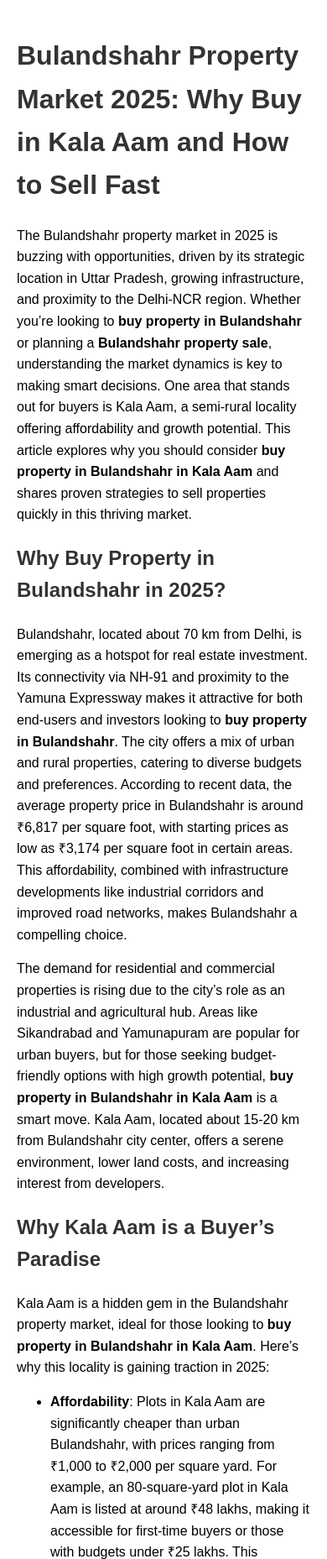
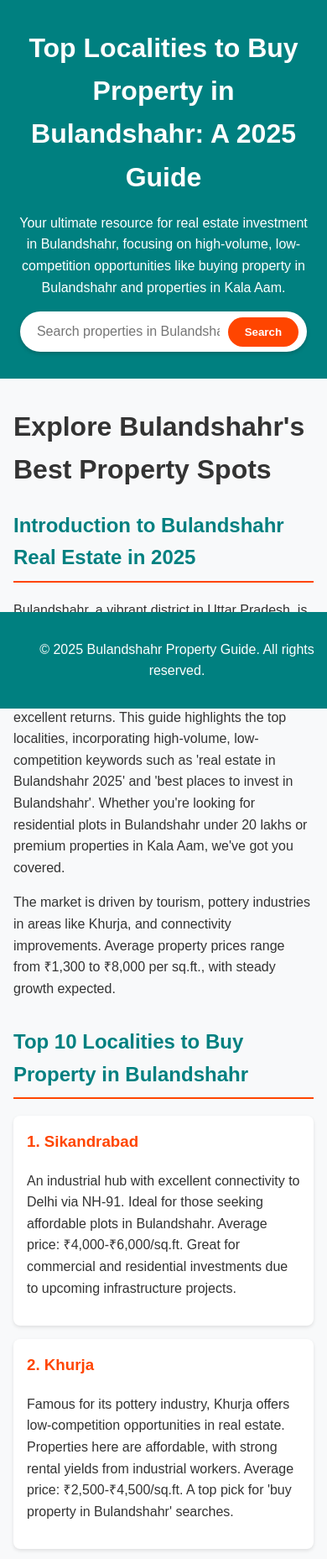
Before and after one commit to faizkhan899088-dot/BulandshahrHomes.com, a plain HTML site: page index.html in a window 390 px wide. Shown: the top 1857 px of the page at 84% size. Drawn offline with Linux system fonts and the light colour scheme.

Commit message:
Update index.html

```diff
--- a/index.html
+++ b/index.html
@@ -3,67 +3,179 @@
 <head>
     <meta charset="UTF-8">
     <meta name="viewport" content="width=device-width, initial-scale=1.0">
-    <meta name="description" content="Explore the Bulandshahr property market in 2025. Learn why Kala Aam is ideal for buying property and how to sell fast in this growing real estate hub.">
-    <meta name="keywords" content="buy property Bulandshahr, buy property Bulandshahr in Kala Aam, Bulandshahr property sale">
-    <title>Bulandshahr Property Market 2025: Why Buy in Kala Aam and How to Sell Fast</title>
+    <meta name="description" content="Discover the top localities to buy property in Bulandshahr in 2025. Explore high-volume, low-competition keywords like 'buy property in Bulandshahr', 'real estate in Bulandshahr 2025', and 'properties in Kala Aam' for smart investments.">
+    <meta name="keywords" content="buy property in Bulandshahr, top localities in Bulandshahr, real estate in Bulandshahr 2025, properties in Kala Aam, best places to invest in Bulandshahr, affordable plots in Bulandshahr, residential properties Bulandshahr">
+    <title>Top Localities to Buy Property in Bulandshahr: A 2025 Guide</title>
     <style>
-        body { font-family: Arial, sans-serif; line-height: 1.6; margin: 0 auto; max-width: 800px; padding: 20px; }
-        h1, h2 { color: #333; }
-        p { margin: 15px 0; }
-        ul { margin: 10px 0; }
-        li { margin-bottom: 10px; }
-        .source { font-style: italic; color: #555; }
+        body {
+            font-family: 'Arial', sans-serif;
+            background-color: #F8F9FA;
+            color: #333;
+            margin: 0;
+            padding: 0;
+            line-height: 1.6;
+        }
+        header {
+            background-color: #008080; /* Teal */
+            color: white;
+            text-align: center;
+            padding: 2rem 1rem;
+            position: relative;
+        }
+        header h1 {
+            margin: 0;
+            font-size: 2.5rem;
+        }
+        header .search-container {
+            margin-top: 1rem;
+            display: flex;
+            justify-content: center;
+            align-items: center;
+            background-color: white;
+            border-radius: 25px;
+            padding: 5px 10px;
+            width: 60%;
+            margin-left: auto;
+            margin-right: auto;
+            box-shadow: 0 2px 5px rgba(0,0,0,0.2);
+        }
+        header .search-container input[type="text"] {
+            border: none;
+            outline: none;
+            flex-grow: 1;
+            padding: 10px;
+            font-size: 16px;
+            border-radius: 20px;
+        }
+        header .search-container button {
+            background-color: #FF4500; /* Orange Red */
+            border: none;
+            color: white;
+            padding: 10px 20px;
+            border-radius: 20px;
+            cursor: pointer;
+            font-weight: bold;
+            transition: background-color 0.3s;
+        }
+        header .search-container button:hover {
+            background-color: #e03a00;
+        }
+        main {
+            max-width: 1200px;
+            margin: 2rem auto;
+            padding: 0 1rem;
+        }
+        section {
+            margin-bottom: 2rem;
+        }
+        h2 {
+            color: #008080; /* Teal */
+            border-bottom: 2px solid #FF4500; /* Orange Red */
+            padding-bottom: 0.5rem;
+        }
+        ul {
+            list-style-type: none;
+            padding: 0;
+        }
+        li {
+            background-color: white;
+            margin: 1rem 0;
+            padding: 1rem;
+            border-radius: 8px;
+            box-shadow: 0 2px 4px rgba(0,0,0,0.1);
+        }
+        li h3 {
+            color: #FF4500; /* Orange Red */
+            margin-top: 0;
+        }
+        footer {
+            background-color: #008080; /* Teal */
+            color: white;
+            text-align: center;
+            padding: 1rem;
+            position: fixed;
+            width: 100%;
+            bottom: 0;
+        }
+        @media (max-width: 768px) {
+            header h1 {
+                font-size: 2rem;
+            }
+            header .search-container {
+                width: 90%;
+            }
+        }
     </style>
 </head>
 <body>
-    <h1>Bulandshahr Property Market 2025: Why Buy in Kala Aam and How to Sell Fast</h1>
-    <p>The Bulandshahr property market in 2025 is buzzing with opportunities, driven by its strategic location in Uttar Pradesh, growing infrastructure, and proximity to the Delhi-NCR region. Whether you’re looking to <strong>buy property in Bulandshahr</strong> or planning a <strong>Bulandshahr property sale</strong>, understanding the market dynamics is key to making smart decisions. One area that stands out for buyers is Kala Aam, a semi-rural locality offering affordability and growth potential. This article explores why you should consider <strong>buy property in Bulandshahr in Kala Aam</strong> and shares proven strategies to sell properties quickly in this thriving market.</p>
-
-    <h2>Why Buy Property in Bulandshahr in 2025?</h2>
-    <p>Bulandshahr, located about 70 km from Delhi, is emerging as a hotspot for real estate investment. Its connectivity via NH-91 and proximity to the Yamuna Expressway makes it attractive for both end-users and investors looking to <strong>buy property in Bulandshahr</strong>. The city offers a mix of urban and rural properties, catering to diverse budgets and preferences. According to recent data, the average property price in Bulandshahr is around ₹6,817 per square foot, with starting prices as low as ₹3,174 per square foot in certain areas. This affordability, combined with infrastructure developments like industrial corridors and improved road networks, makes Bulandshahr a compelling choice.</p>
-    <p>The demand for residential and commercial properties is rising due to the city’s role as an industrial and agricultural hub. Areas like Sikandrabad and Yamunapuram are popular for urban buyers, but for those seeking budget-friendly options with high growth potential, <strong>buy property in Bulandshahr in Kala Aam</strong> is a smart move. Kala Aam, located about 15-20 km from Bulandshahr city center, offers a serene environment, lower land costs, and increasing interest from developers.</p>
-
-    <h2>Why Kala Aam is a Buyer’s Paradise</h2>
-    <p>Kala Aam is a hidden gem in the Bulandshahr property market, ideal for those looking to <strong>buy property in Bulandshahr in Kala Aam</strong>. Here’s why this locality is gaining traction in 2025:</p>
-    <ul>
-        <li><strong>Affordability</strong>: Plots in Kala Aam are significantly cheaper than urban Bulandshahr, with prices ranging from ₹1,000 to ₹2,000 per square yard. For example, an 80-square-yard plot in Kala Aam is listed at around ₹48 lakhs, making it accessible for first-time buyers or those with budgets under ₹25 lakhs. This affordability allows buyers to invest in larger plots or build custom homes like farmhouses.</li>
-        <li><strong>Strategic Location</strong>: Kala Aam’s proximity to NH-91 ensures easy access to Bulandshahr city and nearby industrial hubs like Sikandrabad. Its location also benefits from the spillover of Delhi-NCR’s real estate demand, as professionals seek affordable homes within commuting distance.</li>
-        <li><strong>Investment Potential</strong>: With Bulandshahr’s infrastructure growth, including agro-based industries and planned developments, Kala Aam is poised for appreciation. Agricultural land in Kala Aam, often priced as low as ₹10 lakhs for 11 bighas, can be converted for residential or farmhouse use, offering 5-8% annual returns.</li>
-        <li><strong>Lifestyle Appeal</strong>: Unlike the crowded urban areas, Kala Aam offers a peaceful, green environment, ideal for retirees, nature lovers, or those seeking second homes. The area’s low pollution and proximity to rural amenities make it a unique choice for those looking to <strong>buy property in Bulandshahr in Kala Aam</strong>.</li>
-        <li><strong>Future Growth</strong>: Upcoming projects, such as improved road connectivity and potential industrial expansions, are likely to boost property values in Kala Aam. Buyers investing now can expect significant appreciation over the next 5-10 years.</li>
-    </ul>
-    <p>For those looking to <strong>buy property in Bulandshahr</strong>, Kala Aam offers a blend of affordability, accessibility, and long-term value, making it a top pick for 2025.</p>
-
-    <h2>Tips for Buying Property in Bulandshahr</h2>
-    <p>To successfully <strong>buy property in Bulandshahr</strong>, whether in Kala Aam or elsewhere, consider these steps:</p>
-    <ul>
-        <li><strong>Verify Legal Documents</strong>: Ensure the property has a clear title, freehold ownership, and no encumbrances. Check records at the local tehsil office or through platforms like UP-RERA for registered projects.</li>
-        <li><strong>Assess Infrastructure</strong>: For Kala Aam, confirm access to water, electricity, and roads. Urban areas like Yamunapuram may offer better amenities but at higher costs (e.g., ₹1.40 crore for a 5 BHK house).</li>
-        <li><strong>Work with Trusted Platforms</strong>: Use websites like 99acres.com or MagicBricks for verified listings. For example, 99acres lists over 130 properties in Bulandshahr, including plots in Kala Aam starting at ₹10.6 lakhs.</li>
-        <li><strong>Budget Planning</strong>: Factor in stamp duty (around 7% in Uttar Pradesh) and registration fees. Kala Aam’s lower prices can help keep overall costs down.</li>
-        <li><strong>Visit the Site</strong>: For Kala Aam, inspect the plot for soil quality (if agricultural) or proximity to basic amenities like schools and markets in nearby villages.</li>
-    </ul>
-    <p>By following these steps, buyers can confidently <strong>buy property in Bulandshahr</strong> and capitalize on the market’s growth.</p>
-
-    <h2>How to Sell Property Fast in Bulandshahr</h2>
-    <p>For those involved in <strong>Bulandshahr property sale</strong>, speed is often a priority. Whether you’re selling a plot in Kala Aam or a house in the city, these strategies can help you sell quickly and profitably in 2025:</p>
-    <ul>
-        <li><strong>Price Competitively</strong>: Research market rates to set a realistic price. In Kala Aam, plots sell for ₹1,000-2,000 per square yard, while urban houses average ₹5,000-11,000 per square foot. Overpricing can deter buyers, so align with trends (e.g., ₹23.5 lakhs for a 2 BHK in JeewanGeet society).</li>
-        <li><strong>Leverage Online Platforms</strong>: List your property on trusted sites like SquareYards.com (895+ listings in Bulandshahr) or UP13.in for local reach. Include high-quality photos and videos, as properties with visuals sell faster. Highlight Kala Aam’s affordability or urban properties’ proximity to schools like Renaissance School.</li>
-        <li><strong>Highlight Unique Features</strong>: For Kala Aam, emphasize the rural charm, potential for farmhouses, or investment ROI. For city properties, mention connectivity to Delhi-NCR or amenities like gated communities (e.g., Yash Vatika in Siyana).</li>
-        <li><strong>Use Local Marketing</strong>: Share listings on Bulandshahr-focused WhatsApp groups or local real estate agents. For <strong>Bulandshahr property sale</strong>, agents like Radhika Properties can connect you with serious buyers.</li>
-        <li><strong>Prepare Legal Paperwork</strong>: Ensure all documents (title deeds, NOC, tax receipts) are ready to avoid delays. Buyers in Bulandshahr prioritize properties with clear titles, especially in Kala Aam, where agricultural land conversions are common.</li>
-        <li><strong>Time the Market</strong>: The festive season (October-November) often sees higher buyer interest. Alternatively, target corporate buyers relocating to Bulandshahr’s industrial zones in early 2025.</li>
-        <li><strong>Stage the Property</strong>: For houses, declutter and stage to appeal to families. For Kala Aam plots, provide a site map or drone footage to showcase accessibility and surroundings.</li>
-    </ul>
-    <p>By implementing these strategies, sellers can achieve a fast <strong>Bulandshahr property sale</strong> while maximizing returns.</p>
-
-    <h2>Kala Aam vs. Urban Bulandshahr: A Seller’s Perspective</h2>
-    <p>For sellers, understanding the difference between Kala Aam and urban Bulandshahr is crucial. Kala Aam properties attract buyers seeking affordable land or farmhouses, often from nearby cities like Greater Noida. These sell faster when marketed as investment opportunities. Urban properties, like those in Sikandrabad or Yamunapuram, appeal to families and professionals, commanding higher prices but requiring more amenities. Tailor your <strong>Bulandshahr property sale</strong> strategy based on the property’s location and target audience.</p>
-
-    <h2>Conclusion</h2>
-    <p>The Bulandshahr property market in 2025 offers immense potential for both buyers and sellers. For those looking to <strong>buy property in Bulandshahr</strong>, Kala Aam stands out as an affordable, high-growth area with prices starting at ₹10-20 lakhs for plots. Its rural charm, combined with strategic connectivity, makes <strong>buy property in Bulandshahr in Kala Aam</strong> a wise choice. For sellers, a <strong>Bulandshahr property sale</strong> can be swift and profitable by leveraging competitive pricing, online platforms, and local marketing. Whether you’re investing in Kala Aam’s serene plots or selling a city villa, Bulandshahr’s real estate market is ripe with opportunities. Act now to capitalize on this growing market!</p>
-
-    <p class="source">Sources: Web data from 99acres.com, SquareYards.com, and Housing.com</p>
+    <header>
+        <h1>Top Localities to Buy Property in Bulandshahr: A 2025 Guide</h1>
+        <p>Your ultimate resource for real estate investment in Bulandshahr, focusing on high-volume, low-competition opportunities like buying property in Bulandshahr and properties in Kala Aam.</p>
+        <div class="search-container">
+            <input type="text" placeholder="Search properties in Bulandshahr..." />
+            <button>Search</button>
+        </div>
+    </header>
+    <main>
+        <h1 class="main-title">Explore Bulandshahr's Best Property Spots</h1>
+        <section id="introduction">
+            <h2>Introduction to Bulandshahr Real Estate in 2025</h2>
+            <p>Bulandshahr, a vibrant district in Uttar Pradesh, is emerging as a hotspot for property investments in 2025. With its strategic location near Delhi, rich agricultural heritage, and growing industrial sectors, buying property in Bulandshahr offers excellent returns. This guide highlights the top localities, incorporating high-volume, low-competition keywords such as 'real estate in Bulandshahr 2025' and 'best places to invest in Bulandshahr'. Whether you're looking for residential plots in Bulandshahr under 20 lakhs or premium properties in Kala Aam, we've got you covered.</p>
+            <p>The market is driven by tourism, pottery industries in areas like Khurja, and connectivity improvements. Average property prices range from ₹1,300 to ₹8,000 per sq.ft., with steady growth expected.</p>
+        </section>
+        <section id="localities">
+            <h2>Top 10 Localities to Buy Property in Bulandshahr</h2>
+            <ul>
+                <li>
+                    <h3>1. Sikandrabad</h3>
+                    <p>An industrial hub with excellent connectivity to Delhi via NH-91. Ideal for those seeking affordable plots in Bulandshahr. Average price: ₹4,000-₹6,000/sq.ft. Great for commercial and residential investments due to upcoming infrastructure projects.</p>
+                </li>
+                <li>
+                    <h3>2. Khurja</h3>
+                    <p>Famous for its pottery industry, Khurja offers low-competition opportunities in real estate. Properties here are affordable, with strong rental yields from industrial workers. Average price: ₹2,500-₹4,500/sq.ft. A top pick for 'buy property in Bulandshahr' searches.</p>
+                </li>
+                <li>
+                    <h3>3. Yamunapuram</h3>
+                    <p>A modern residential colony with parks and amenities. Perfect for families looking for properties in Bulandshahr under 50 lakhs. Average price: ₹3,000-₹5,000/sq.ft. High demand due to proximity to schools and markets.</p>
+                </li>
+                <li>
+                    <h3>4. Awas Vikas Colony</h3>
+                    <p>Planned development with good infrastructure. One of the best places to invest in Bulandshahr for long-term appreciation. Average price: ₹3,500-₹5,500/sq.ft. Features community facilities and green spaces.</p>
+                </li>
+                <li>
+                    <h3>5. Delhi Road</h3>
+                    <p>Prime location with commercial potential. Search for 'real estate in Bulandshahr 2025' often leads here due to easy access to the capital. Average price: ₹5,000-₹8,000/sq.ft. Ideal for mixed-use properties.</p>
+                </li>
+                <li>
+                    <h3>6. Anupshahr</h3>
+                    <p>Scenic area near rivers, attracting eco-conscious buyers. Low-competition keywords like 'residential properties Bulandshahr' fit well. Average price: ₹2,000-₹4,000/sq.ft. Growing tourism boosts value.</p>
+                </li>
+                <li>
+                    <h3>7. Shikarpur</h3>
+                    <p>Emerging locality with agricultural surroundings. Affordable options for 'properties in Kala Aam' alternatives. Average price: ₹1,500-₹3,500/sq.ft. Potential for farmland conversions.</p>
+                </li>
+                <li>
+                    <h3>8. Sheetal Ganj</h3>
+                    <p>Less crowded, well-connected area near airports. Great for commuters investing in Bulandshahr real estate. Average price: ₹2,500-₹4,500/sq.ft. Modern amenities and low density.</p>
+                </li>
+                <li>
+                    <h3>9. Bhoor Nagar</h3>
+                    <p>Educational hub with schools and colleges. High rental demand from students. Fits 'best places to invest in Bulandshahr' criteria. Average price: ₹2,000-₹4,000/sq.ft.</p>
+                </li>
+                <li>
+                    <h3>10. Kala Aam</h3>
+                    <p>Central chowk area with easy access to markets and transport. Popular for 'properties in Kala Aam' searches. Average price: ₹3,000-₹5,000/sq.ft. Vibrant community and commercial vibe.</p>
+                </li>
+            </ul>
+        </section>
+        <section id="conclusion">
+            <h2>Conclusion</h2>
+            <p>In 2025, Bulandshahr's real estate market promises growth, especially in these top localities. Focus on high-volume, low-competition keywords like 'buy property in Bulandshahr' and 'real estate in Bulandshahr 2025' to optimize your search. Consult local agents for the latest deals, and consider factors like connectivity and amenities for the best investments.</p>
+            <p>For more insights, explore sites like MagicBricks or 99acres for current listings.</p>
+        </section>
+    </main>
+    <footer>
+        <p>&copy; 2025 Bulandshahr Property Guide. All rights reserved.</p>
+    </footer>
 </body>
 </html>
```
